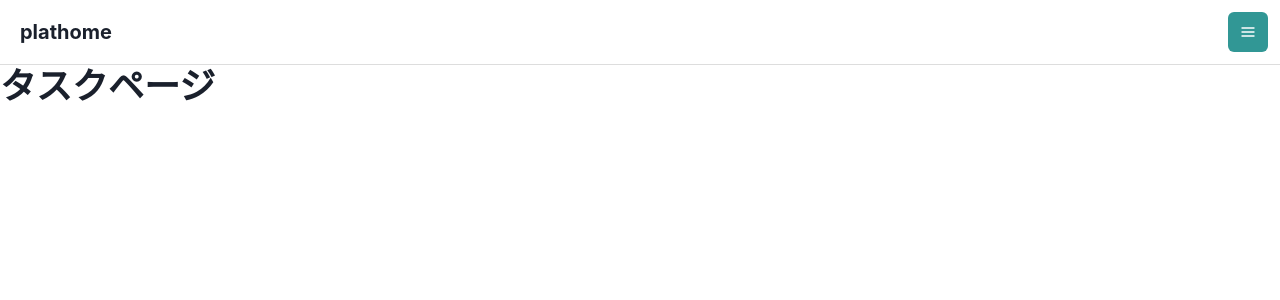
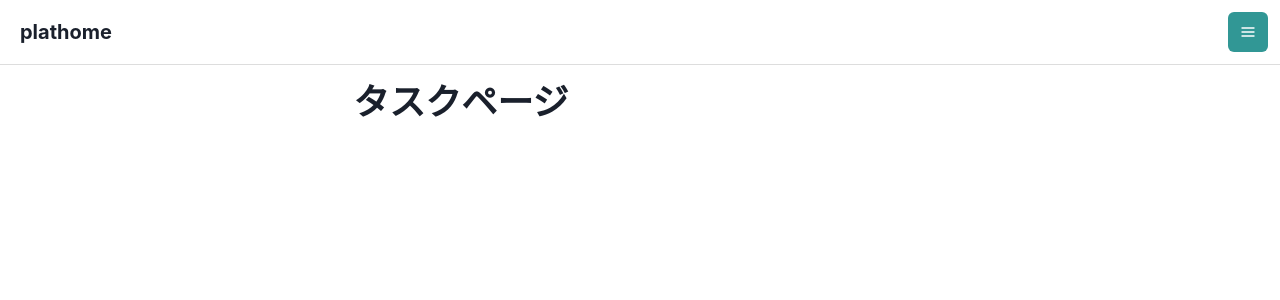
Before and after one commit to uryonet/plathome-next, a Next.js app: page /tasks in a window 1280 px wide. Shown: the top 300 px of the page. Built offline with nearby package versions, Linux system fonts and the light colour scheme.

Commit message:
#6 サンプルページのレイアウトを調整

```diff
--- a/pages/tasks.tsx
+++ b/pages/tasks.tsx
@@ -1,9 +1,9 @@
-import { Heading } from '@chakra-ui/layout'
+import { Container, Heading } from '@chakra-ui/layout'
 
 export default function Tasks() {
   return (
-    <div>
-      <Heading>タスクページ</Heading>
-    </div>
+    <Container>
+      <Heading mt={4}>タスクページ</Heading>
+    </Container>
   )
 }
```
Also changed, not shown: pages/notes.tsx (+4 -4 lines).
